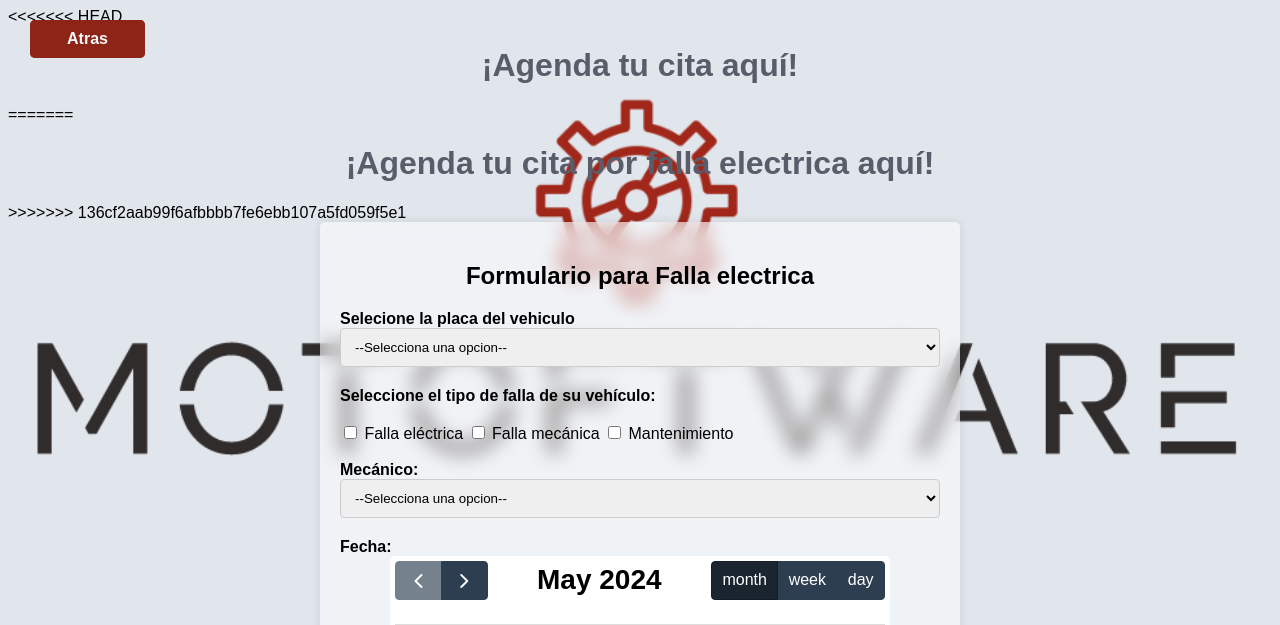
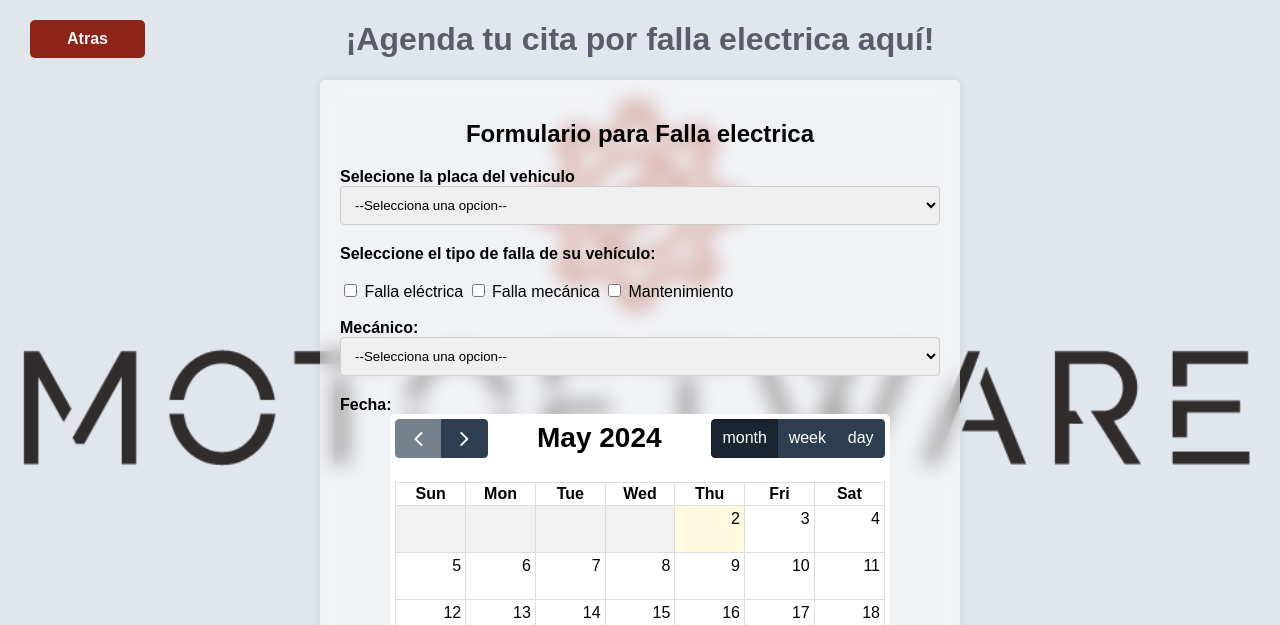
Before and after one commit to alejito-code/motoftware, a PHP site: page /motoftware/motoftwaree/views/agendamiento/cita.php in a window 1280 px wide. Shown: the top 625 px of the page. Run offline with PHP 8.4, Linux system fonts and the light colour scheme; a user stored in the database is signed in; data comes from the database, SQL or seed files in the repository; lists and menus that the app fills with data are empty; some libraries are stand-ins or nearby versions.

Commit message:
error resuelto

```diff
--- a/motoftwaree/views/agendamiento/cita.php
+++ b/motoftwaree/views/agendamiento/cita.php
@@ -100,13 +100,8 @@
 </head>
 </head>
 <body>
-<<<<<<< HEAD
-<a href="../selec_cita.php" class="atras"><i class="fas fa-chevron-left"></i>  Atras</a>
-    <h1>¡Agenda tu cita aquí!</h1>
-=======
 <a href="../selec_cita.php" class="atras">Atras</a>
     <h1>¡Agenda tu cita por falla electrica aquí!</h1>
->>>>>>> 136cf2aab99f6afbbbb7fe6ebb107a5fd059f5e1
     <div class="container">
         <h2>Formulario para Falla electrica</h2>
         <form id="cita-form" action="../../includes/functions.php" method="POST">
```
